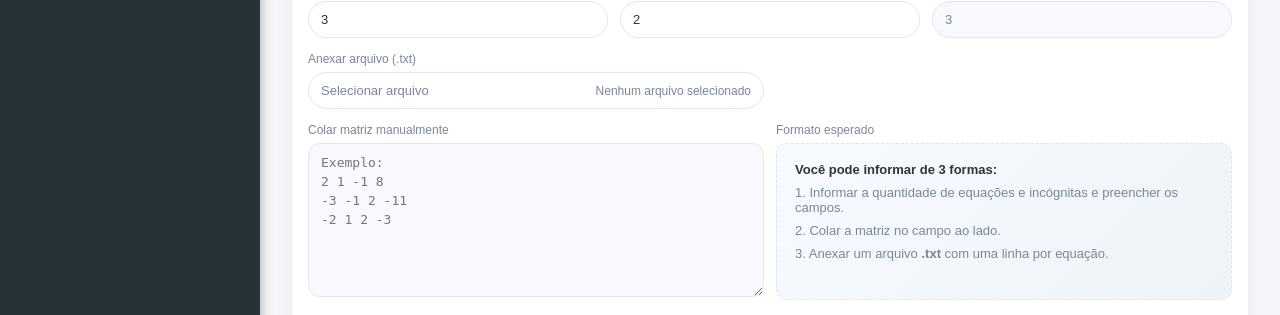
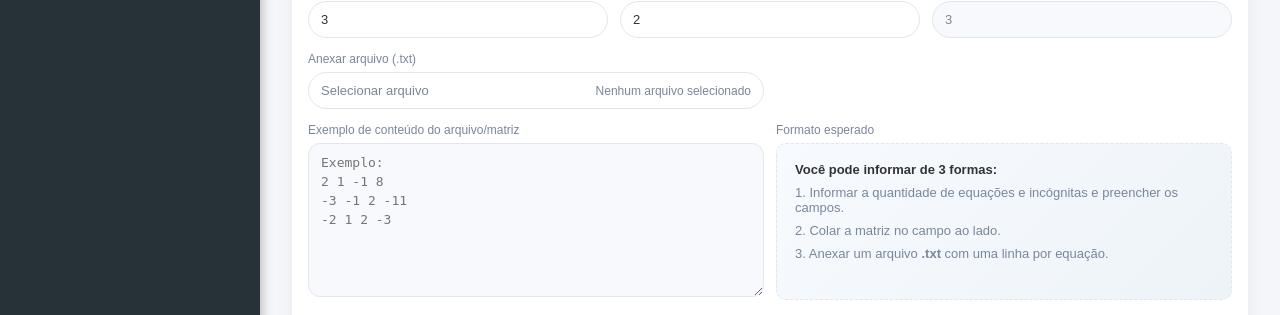
Before and after one commit to Gu1lherme09/Projeto-de-Matriz, a Django app: template templates/home.html in a window 1280 px wide. Shown: the part 272-587 px from the top of the page. Run offline with Django 3.2, Linux system fonts and the light colour scheme; the template is opened without the code that fills it, so the values that code supplies are empty.

Commit message:
Alteração

```diff
--- a/templates/home.html
+++ b/templates/home.html
@@ -95,7 +95,7 @@
 
                         <div class="search-row">
                             <div class="search-field">
-                                <label for="textoMatriz">Colar matriz manualmente</label>
+                                <label for="textoMatriz">Exemplo de conteúdo do arquivo/matriz</label>
                                 <textarea
                                     id="textoMatriz"
                                     class="input textarea-matriz"
```
Also changed, not shown: 1 other file.
